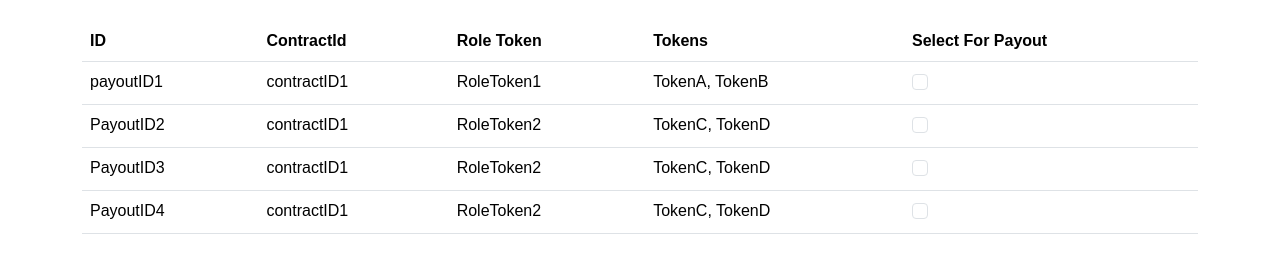
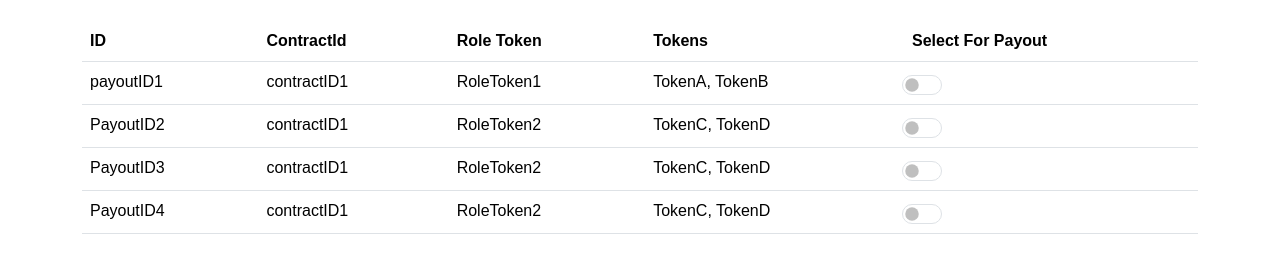
Before and after one commit to input-output-hk/marlowe-payouts, a React (Create React App) app: page /payouts in a window 1280 px wide. Shown: the part 174-436 px from the top of the page. Built offline with nearby package versions, Linux system fonts and the light colour scheme.

Commit message:
PLT-7034 use form switch instead of checkbox

```diff
--- a/src/components/Payouts.tsx
+++ b/src/components/Payouts.tsx
@@ -146,8 +146,8 @@ const Payouts: React.FC<PayoutsProps> = ({sdk, setAndShowToast}) => {
                 <td>{payout.role.tokenName}</td>
                 <td>{payout.tokens.map((tk : Token) => tk.tokenName).join(", ")}</td>
                 <td>
-                  <div className='form-check'>
-                  <input type="checkbox" className='form-check-input' checked={payoutsToBePaidIds.includes(payout.payoutId)} onChange={() => toggleBundleWithdrawal(payout.payoutId)}/>
+                  <div className='form-check form-switch'>
+                    <input type="checkbox" className='form-check-input' checked={payoutsToBePaidIds.includes(payout.payoutId)} onChange={() => toggleBundleWithdrawal(payout.payoutId)}/>
                   </div>
                 </td>
               </tr>
--- a/src/styles/main.scss
+++ b/src/styles/main.scss
@@ -216,3 +216,7 @@ body {
   font-weight: 500;
   line-height: normal;
 }
+
+.form-check-input {
+  font-size: 20px;
+}
```
